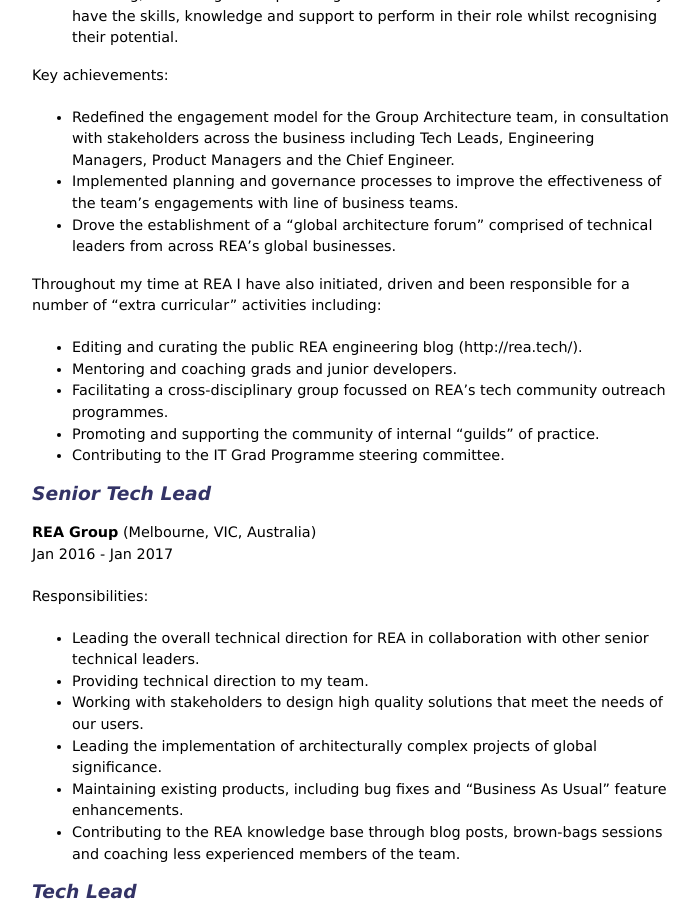
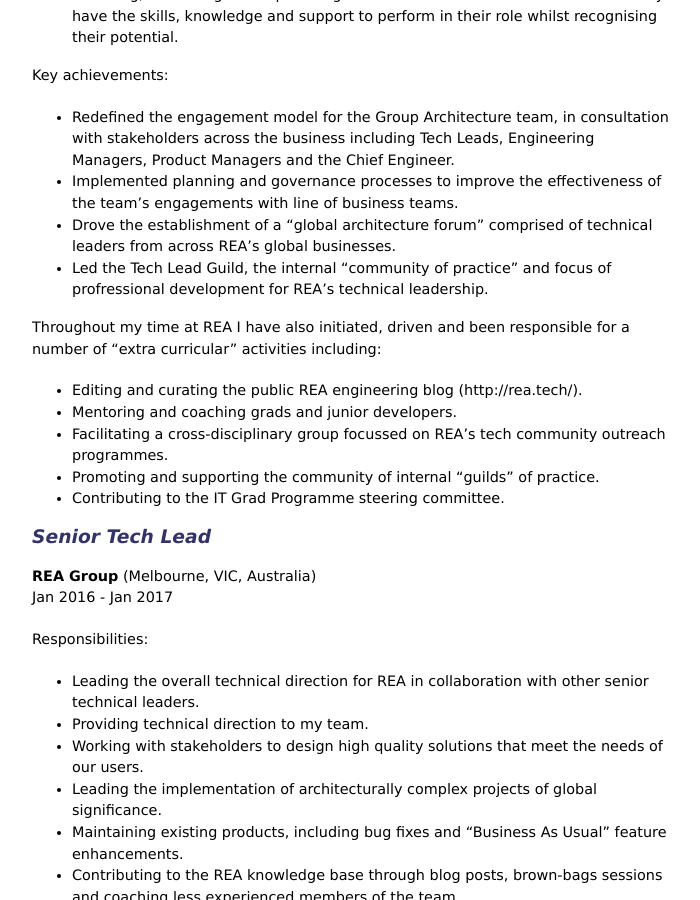
Before and after one commit to mrowe/mikerowecode.com, a Jekyll site: the page built from michael/resume.md, in a window 1280 px wide and 900 px high, scrolled down 1042 px. Shown: the whole window, without its empty margins (0-700 px from the left). Built offline with Jekyll 4.4.1, drawn with Linux system fonts in a browser that asks for light colours; comment, search, counter and statistics services are not loaded.

Commit message:
Added a bit about the TLG

```diff
--- a/michael/resume.md
+++ b/michael/resume.md
@@ -65,6 +65,8 @@ Key achievements:
    teams.
  * Drove the establishment of a "global architecture forum" comprised
    of technical leaders from across REA's global businesses.
+ * Led the Tech Lead Guild, the internal "community of practice" and
+   focus of profressional development for REA's technical leadership.
 
 Throughout my time at REA I have also initiated, driven and been
 responsible for a number of "extra curricular" activities including:
```
